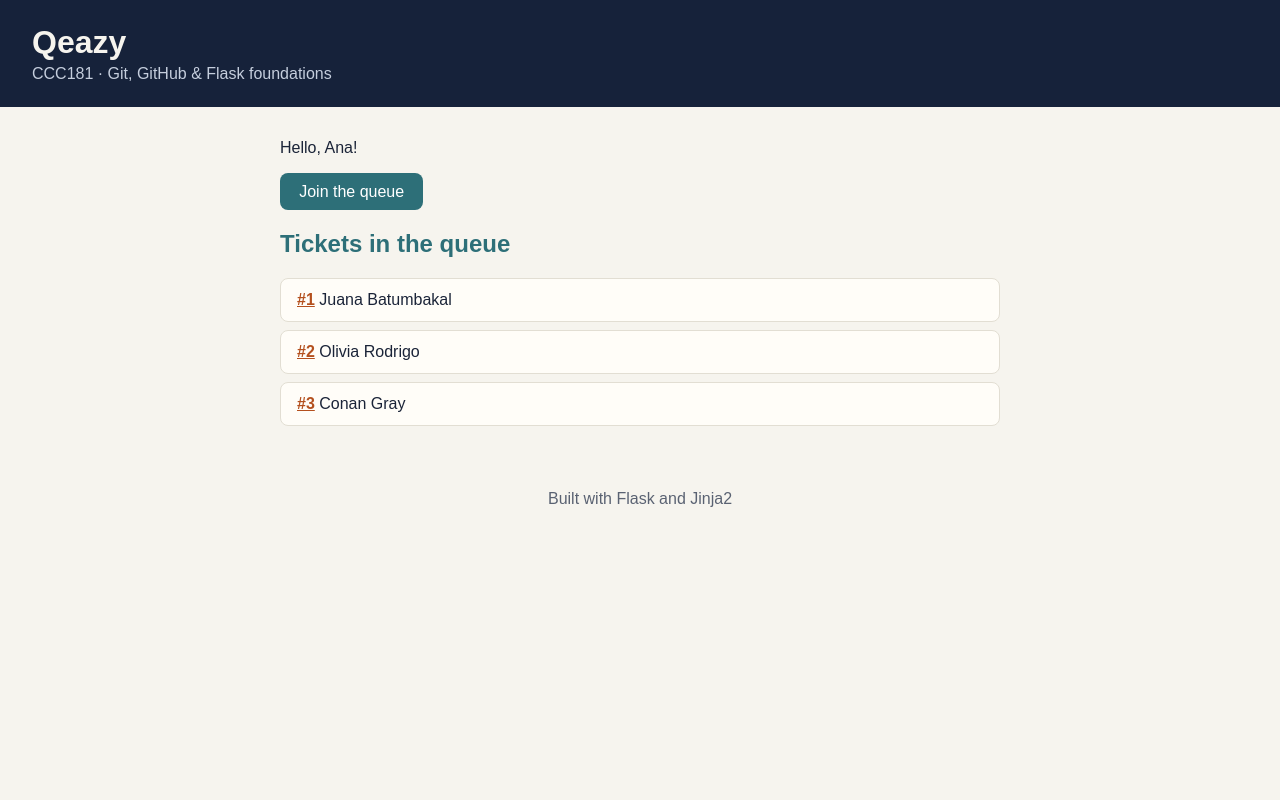
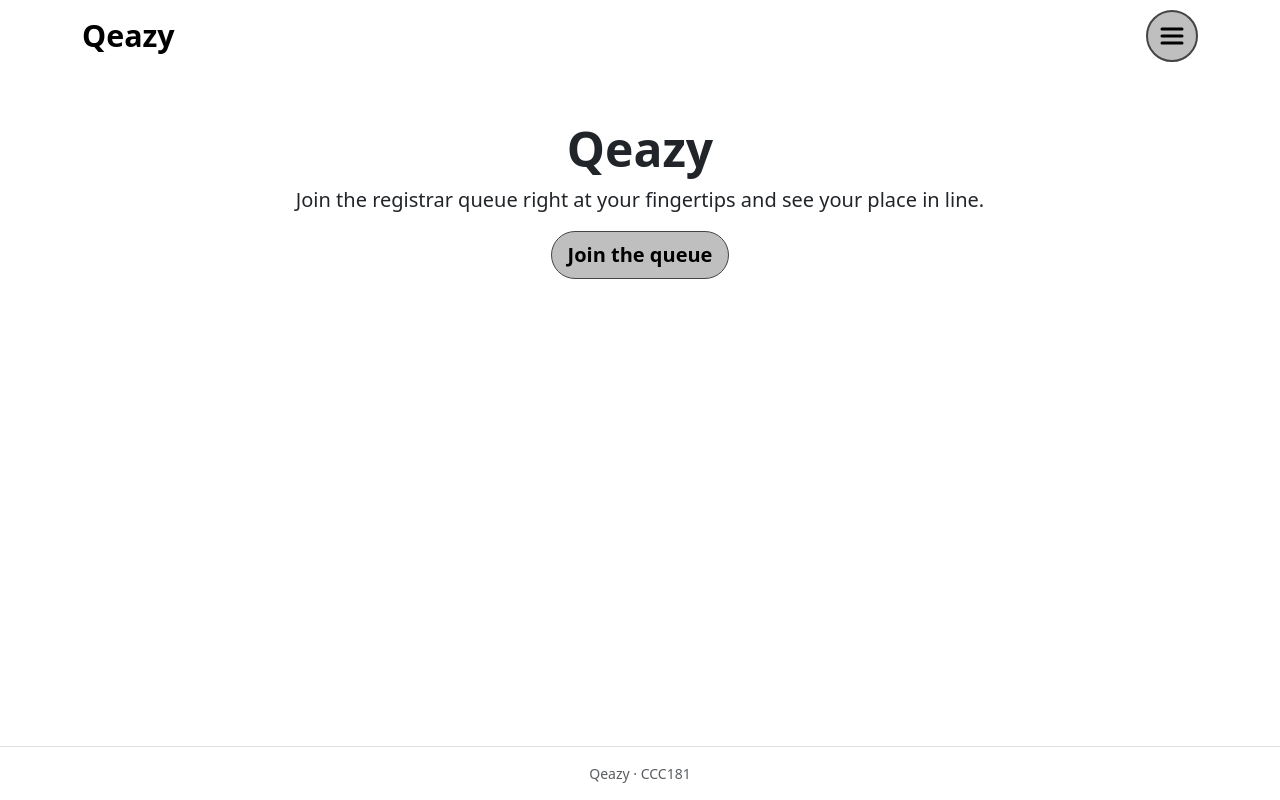
Before and after one commit to sgblaguda/CCC181, a Flask app: page / in a window 1280 px wide. Run offline with Flask 3, Linux system fonts and the light colour scheme.

Commit message:
Add Bootstrap layout and navigation (#4)

```diff
--- a/app.py
+++ b/app.py
@@ -1,93 +1,51 @@
-"""CCC181 Week 2: a "Hello, Flask" starter app.
+"""Qeazy
 
 Run it with:
     flask --app app run --debug
-then open http://127.0.0.1:5000
 """
-from flask import Flask, abort, redirect, render_template, request, url_for
+from flask import Flask, abort, flash, redirect, render_template, request, url_for
 
-app = Flask('Qeazy')
+app = Flask(__name__)
+app.secret_key = "dev-only-change-me"
 
 SERVICES = [
-    {"id": 1, "name": "Transcript of Records"},
-    {"id": 2, "name": "Certificate of Enrollment"},
-    {"id": 3, "name": "Certificate of Grades"},
-    {"id": 4, "name": "Good Moral Certificate"},
-    {"id": 5, "name": "Enrollment / Load Revision"},
-    {"id": 6, "name": "Diploma Claiming"},
+    {"id": 1, "name": "Late enrollment"},
+    {"id": 2, "name": "Change of subjects"},
+    {"id": 3, "name": "Crediting"},
+    {"id": 4, "name": "Record correction"},
 ]
 
-# Sample data for the demo. It lives in memory, so it resets every time the
-# server restarts. A real app would save tickets in a database later.
+# Each ticket: number, name, student_id, service_id, status
+# status is one of: waiting, called, served, no-show
 TICKETS = [
-    {
-        "number": 1,
-        "name": "Juana Batumbakal",
-        "student_id": "2023-0123",
-        "email": "ana@msuiit.edu.ph",
-        "service_id": 1,
-        "priority": False,
-        "status": "waiting",
-    },
-    {
-        "number": 2,
-        "name": "Olivia Rodrigo",
-        "student_id": "2022-4567",
-        "email": "ben@msuiit.edu.ph",
-        "service_id": 2,
-        "priority": True,
-        "status": "waiting",
-    },
-    {
-        "number": 3,
-        "name": "Conan Gray",
-        "student_id": "2021-8910",
-        "email": "carla@msuiit.edu.ph",
-        "service_id": 6,
-        "priority": False,
-        "status": "called",
-    },
+    {"number": 1, "name": "Loi", "student_id": "2023-0123", "service_id": 2, "status": "called"},
+    {"number": 2, "name": "Ben", "student_id": "2022-4567", "service_id": 1, "status": "waiting"},
+    {"number": 3, "name": "Ana", "student_id": "2021-8910", "service_id": 3, "status": "waiting"},
 ]
 
 
 @app.route("/")
 def index():
-    # render_template looks inside the templates/ folder and passes
-    # keyword arguments to the template as variables.
-    return render_template("index.html", name="Ana", tickets=TICKETS)
+    return render_template("index.html")
 
 
 @app.route("/queue/<int:ticket_id>")
 def ticket(ticket_id):
-    # <int:ticket_id> only matches numbers, so /queue/abc returns 404.
     for position, t in enumerate(TICKETS, start=1):
         if t["number"] == ticket_id:
             return render_template("ticket.html", ticket=t, position=position)
-    abort(404)  # no ticket with that number
+    abort(404)
 
 
-@app.route("/join", methods=["GET", "POST"])
-def join():
-    # GET: show the empty form. POST: the form was submitted.
-    if request.method == "POST":
-        name = request.form.get("name", "").strip()
-        if not name:
-            return render_template("join.html", error="Please enter your name.")
-
-        number = TICKETS[-1]["number"] + 1 if TICKETS else 1
-        TICKETS.append({"number": number, "name": name})
-        # Redirect after POST so refreshing the page doesn't join twice.
-        return redirect(url_for("ticket", ticket_id=number))
-
+@app.route("/join")
+def join_form():
     return render_template("join.html")
 
 
-@app.route("/hello")
-def hello():
-    # The plain-string version from the Routes slide.
-    return "Hello, CCC181!"
+@app.route("/staff")
+def staff_dashboard():
+    return "Staff dashboard coming soon"
 
 
 if __name__ == "__main__":
-    # Lets you also start the app with: python app.py
     app.run(debug=True)
--- a/static/css/style.css
+++ b/static/css/style.css
@@ -1,80 +1,73 @@
-/* Colors borrowed from the Week 2 slide deck */
 :root {
-  --navy: #16223A;
-  --paper: #F6F4EE;
-  --card: #FFFDF8;
-  --teal: #2D6F78;
-  --orange: #B4501E;
+  --qz-gray: #bfbfbf;
+  --qz-line: #444;
 }
 
-body {
-  margin: 0;
-  font-family: "IBM Plex Sans", Arial, sans-serif;
-  background: var(--paper);
-  color: #1B2438;
+.qz-brand {
+  font-size: 1.9rem;
+  font-weight: 800;
+  color: #000;
 }
 
-header {
-  background: var(--navy);
-  color: var(--paper);
-  padding: 1.5rem 2rem;
+.qz-menu-btn {
+  width: 52px; height: 52px; border-radius: 50%;
+  display: grid; place-items: center;
+  background: var(--qz-gray); color: #000;
+  border: 2px solid var(--qz-line); padding: 0;
+}
+.qz-menu-btn:hover {
+  background: #a8a8a8;
 }
 
-header h1 { margin: 0; }
-header a { color: var(--paper); text-decoration: none; }
-.tagline { margin: 0.25rem 0 0; color: #C5CEDD; }
-
-main {
-  max-width: 720px;
-  margin: 2rem auto;
-  padding: 0 1rem;
+.qz-menu {
+  background: var(--qz-gray); border: 2px solid var(--qz-line);
+  border-radius: 24px; padding: .5rem 1rem; margin-top: .75rem;
+}
+.qz-menu .nav-link { color: #000;
+  font-weight: 600;
+  min-height: 44px;
+  display: flex;
+  align-items: center;
 }
 
-h2 { color: var(--teal); }
-
-.tickets { list-style: none; padding: 0; }
-.tickets li {
-  background: var(--card);
-  border: 1px solid #E2DED3;
-  border-radius: 8px;
-  padding: 0.75rem 1rem;
-  margin-bottom: 0.5rem;
-}
-.tickets a { color: var(--orange); font-weight: 600; }
-
-code { background: #ECE8DE; padding: 0 0.3rem; border-radius: 4px; }
-
-footer {
-  text-align: center;
-  color: #5A6272;
-  padding: 2rem 0;
+.qz-menu .nav-link.active {
+  text-decoration: underline;
+  text-underline-offset: 4px;
 }
 
-/* Join-queue form */
-.button, .join-form button {
-  display: inline-block;
-  background: var(--teal);
-  color: #fff;
-  border: none;
-  border-radius: 8px;
-  padding: 0.6rem 1.2rem;
-  font: inherit;
-  text-decoration: none;
-  cursor: pointer;
+.btn {
+  border-radius: 50rem;
+  min-height: 44px;
+  font-weight: 700;
 }
 
-.join-form {
-  display: flex;
-  flex-direction: column;
-  gap: 0.5rem;
-  max-width: 320px;
+.btn-sm {
+  min-height: 38px;
+  min-width: 44px;
 }
 
-.join-form input {
-  padding: 0.5rem;
-  border: 1px solid #C9C4B8;
-  border-radius: 6px;
-  font: inherit;
+.btn-primary {
+  --bs-btn-color: #000; --bs-btn-bg: var(--qz-gray); --bs-btn-border-color: var(--qz-line);
+  --bs-btn-hover-color: #000; --bs-btn-hover-bg: #a8a8a8; --bs-btn-hover-border-color: #222;
+  --bs-btn-active-color: #000; --bs-btn-active-bg: #999; --bs-btn-active-border-color: #222;
+  --bs-btn-focus-shadow-rgb: 68, 68, 68;
+
+}
+.form-control, .form-select {
+  border-radius: 50rem;
+  border: 2px solid var(--qz-line);
+  min-height: 48px;
+  padding-inline: 1rem;
 }
 
-.error { color: var(--orange); font-weight: 600; }
+.qz-card {
+  background: var(--qz-gray);
+  border: 2px solid var(--qz-line);
+  border-radius: 28px;
+  padding: 1.25rem;
+}
+
+:focus-visible {
+  outline: 3px solid #ffbf47;
+  outline-offset: 2px;
+}
--- a/templates/base.html
+++ b/templates/base.html
@@ -4,20 +4,58 @@
   <meta charset="utf-8">
   <meta name="viewport" content="width=device-width, initial-scale=1">
   <title>{% block title %}Qeazy{% endblock %}</title>
-  {# Link static files with url_for instead of hard-coding paths #}
+  <link rel="stylesheet"
+        href="https://cdn.jsdelivr.net/npm/bootstrap@5.3.3/dist/css/bootstrap.min.css">
   <link rel="stylesheet" href="{{ url_for('static', filename='css/style.css') }}">
 </head>
-<body>
-  <header>
-    <h1><a href="{{ url_for('index') }}">Qeazy</a></h1>
-    <p class="tagline">CCC181 · Git, GitHub &amp; Flask foundations</p>
-  </header>
+<body class="d-flex flex-column min-vh-100">
+  <a class="visually-hidden-focusable" href="#main">Skip to main content</a>
+  <nav class="navbar qz-navbar">
+    <div class="container">
+      <a class="navbar-brand qz-brand" href="{{ url_for('index') }}">Qeazy</a>
+      <button class="qz-menu-btn" type="button" data-bs-toggle="collapse"
+              data-bs-target="#mainNav" aria-controls="mainNav"
+              aria-expanded="false" aria-label="Open menu">
+        <svg width="26" height="26" viewBox="0 0 26 26" aria-hidden="true">
+          <path d="M3 6h20M3 13h20M3 20h20" stroke="currentColor" stroke-width="3" stroke-linecap="round"/>
+        </svg>
+      </button>
+      <div class="collapse navbar-collapse" id="mainNav">
+        <ul class="navbar-nav ms-auto qz-menu">
+          <li class="nav-item">
+            <a class="nav-link {% if request.endpoint in ('join_form', 'join') %}active{% endif %}"
+               {% if request.endpoint in ('join_form', 'join') %}aria-current="page"{% endif %}
+               href="{{ url_for('join_form') }}">Join the queue</a>
+          </li>
+          <li class="nav-item">
+            <a class="nav-link {% if request.endpoint == 'staff_dashboard' %}active{% endif %}"
+               {% if request.endpoint == 'staff_dashboard' %}aria-current="page"{% endif %}
+               href="{{ url_for('staff_dashboard') }}">Staff</a>
+          </li>
+        </ul>
+      </div>
+    </div>
+  </nav>
 
-  <main>
+  <main id="main" class="container my-4 flex-grow-1">
+    {% with messages = get_flashed_messages(with_categories=true) %}
+      {% for category, message in messages %}
+        <div class="alert alert-{{ category }} alert-dismissible fade show" role="alert">
+          {{ message }}
+          <button type="button" class="btn-close" data-bs-dismiss="alert" aria-label="Close"></button>
+        </div>
+      {% endfor %}
+    {% endwith %}
+
     {% block content %}{% endblock %}
   </main>
 
-  <footer>Built with Flask and Jinja2</footer>
+  <footer class="border-top py-3 text-center text-body-secondary small">
+    Qeazy · CCC181
+  </footer>
+
+  <script src="https://cdn.jsdelivr.net/npm/bootstrap@5.3.3/dist/js/bootstrap.bundle.min.js"></script>
   <script src="{{ url_for('static', filename='js/main.js') }}"></script>
+  {% block scripts %}{% endblock %}
 </body>
 </html>
--- a/templates/index.html
+++ b/templates/index.html
@@ -1,16 +1,12 @@
 {% extends "base.html" %}
 
+{% block title %}Qeazy{% endblock %}
+
 {% block content %}
-  <p>Hello, {{ name }}!</p>
+<div class="text-center py-4">
+  <h1 class="display-5 fw-bold">Qeazy</h1>
+  <p class="lead">Join the registrar queue right at your fingertips and see your place in line.</p>
+  <a class="btn btn-primary btn-lg" href="{{ url_for('join_form') }}">Join the queue</a>
+</div>
 
-  <p><a class="button" href="{{ url_for('join') }}">Join the queue</a></p>
-
-  <h2>Tickets in the queue</h2>
-  <ul class="tickets">
-    {% for t in tickets %}
-      <li><a href="{{ url_for('ticket', ticket_id=t.number) }}">#{{ t.number }}</a> {{ t.name }}</li>
-    {% else %}
-      <li>The queue is empty.</li>
-    {% endfor %}
-  </ul>
 {% endblock %}
```
Also changed, not shown: 1 other file.
